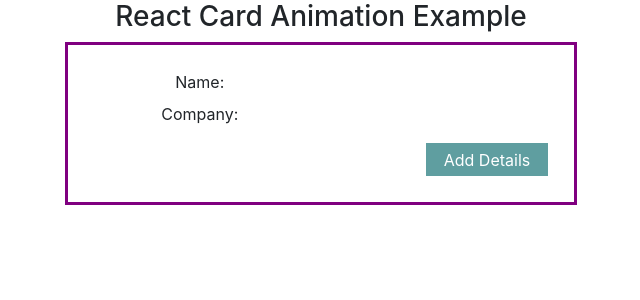
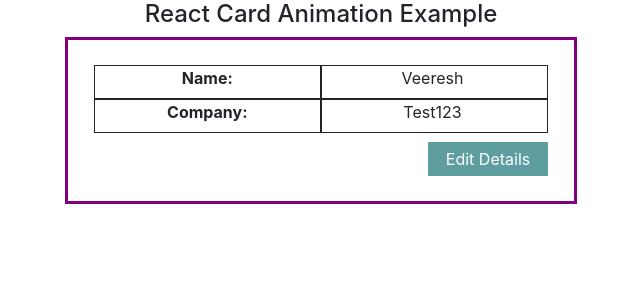
Before and after one commit to Veeresh9211/reactCard, a React (Create React App) app: page / in a window 1280 px wide. Shown: the top 300 px of the page, without its empty margins (319-959 px from the left). Built offline with nearby package versions, Linux system fonts and the light colour scheme.

Commit message:
created seperate components and ui fixes

```diff
--- a/src/App.js
+++ b/src/App.js
@@ -2,9 +2,12 @@ import React, {useState} from 'react';
 import './App.scss';
 import ReactCardFlip from 'react-card-flip';
 import {useFormik} from 'formik';
+import { FrontSide } from './components/frontSide';
+import { BackSide } from './components/backSide';
 
 function App() {
   const [isFlipped, setIsFlipped] = useState(false);
+  const [formData, setFormData] = useState({});
 
   const handleClick = (e) =>{
     e.preventDefault();
@@ -33,75 +36,27 @@ function App() {
     return errors;
   };
 
+  const setInitialValue=(name,company)=>{
+    return{
+      name,
+      company
+    }
+  }
   const formik = useFormik({
-    initialValues: {
-      name: '',
-      company: ''
-    },
+    initialValues: setInitialValue('Veeresh','Test123'),
     validate,
     onSubmit: values => {
+      setFormData(JSON.stringify(values));
       alert(JSON.stringify(values));
     },
   });
-
-
-
+  console.log(formData);
   return (
     <div className="App">
-     <h3>React Card Animation Example</h3>
-     <ReactCardFlip isFlipped={isFlipped} flipDirection="vertical">
-        <div className="frontCard">
-          <div className="row">
-            <div className="col-md-6">
-              <label>Name:</label>
-            </div>
-            <div className="col-md-6">
-              {formik.values.name}
-            </div>
-            <div className="col-md-6">
-              <label>Company:</label>
-            </div>
-            <div className="col-md-6">
-              {formik.values.company}
-            </div>
-
-          </div>
-          <div className="flipButtonFront">
-            {formik.values.name.length > 0 ?
-              <button className="editButton" onClick={(e)=>handleClick(e)}>Edit Details</button> :
-              <button className="editButton" onClick={(e)=>handleClick(e)}>Add Details</button>
-            }
-          </div>
-        </div>
-
-        <div className="backCard">
-          <form onSubmit={formik.handleSubmit}>
-            <label htmlFor="firstName">Name</label>
-            <input
-              id="name"
-              name="name"
-              type="text"
-              onChange={formik.handleChange}
-              value={formik.values.name}
-              className="form-control"
-            />
-            {formik.errors.name ? <div className="errors">{formik.errors.name}</div> : null}
-            <label htmlFor="lastName">Company</label>
-            <input
-              id="company"
-              name="company"
-              type="text"
-              onChange={formik.handleChange}
-              value={formik.values.company}
-              className="form-control"
-            />
-            {formik.errors.company ? <div className="errors">{formik.errors.company}</div> : null}
-            <button className="formSubmit" type="submit">Submit</button>
-          </form>
-          <div className="flipButtonBack">
-            <button className="backButton" onClick={(e)=>handleBack(e)}>Back</button>
-          </div>
-        </div>
+     <h4>React Card Animation Example</h4>
+     <ReactCardFlip isFlipped={isFlipped} flipDirection="horizontal">
+        <FrontSide formik={formik} handleClickRef={handleClick}/>
+        <BackSide formik={formik} handleBackRef={handleBack}/>
       </ReactCardFlip>
     </div>
   );
--- a/src/App.scss
+++ b/src/App.scss
@@ -1,10 +1,8 @@
 .App {
   text-align: center;
-}
-
   .frontCard {
     .row{
-    // margin: 0px;
+      margin: 0px;
     }
     width: 40%;
     margin: auto;
@@ -60,6 +58,9 @@
     }
   }
 
+}
+
+//For Mobile CSS
 @media only screen and (max-width: 770px) {
   .flipButtonFront{
     margin-top: 15% !important;
--- /dev/null
+++ b/src/components/backSide.jsx
@@ -0,0 +1,37 @@
+import React from 'react';
+
+export const BackSide = ({formik, handleBackRef}) =>{
+    return(
+        <div className="backCard">
+          <form onSubmit={formik.handleSubmit}>
+            <label htmlFor="firstName">Name</label>
+            <input
+              id="name"
+              name="name"
+              type="text"
+              onChange={formik.handleChange}
+              onBlur={formik.handleBlur}
+              value={formik.values.name}
+              className="form-control"
+            />
+            {formik.touched.name && formik.errors.name ? <div className="errors">{formik.errors.name}</div> : null}
+
+            <label htmlFor="lastName">Company</label>
+            <input
+              id="company"
+              name="company"
+              type="text"
+              onChange={formik.handleChange}
+              onBlur={formik.handleBlur}
+              value={formik.values.company}
+              className="form-control"
+            />
+            {formik.touched.company && formik.errors.company ? <div className="errors">{formik.errors.company}</div> : null}
+            <button className="formSubmit" type="submit">Submit</button>
+          </form>
+          <div className="flipButtonBack">
+            <button className="backButton" onClick={(e)=>handleBackRef(e)}>Back</button>
+          </div>
+        </div>
+    )
+}
--- /dev/null
+++ b/src/components/frontSide.jsx
@@ -0,0 +1,28 @@
+import React from 'react';
+
+export const FrontSide = ({formik, handleClickRef}) =>{
+    return(
+        <div className="frontCard">
+          <div className="row">
+            <div className="col-sm-6">
+              <b><label>Name:</label></b>
+            </div>
+            <div className="col-sm-6">
+             {formik.values.name}&nbsp;
+            </div>
+            <div className="col-sm-6">
+              <b><label>Company:</label></b>
+            </div>
+            <div className="col-sm-6">
+              {formik.values.company}&nbsp;
+            </div>
+          </div>
+          <div className="flipButtonFront">
+            {formik.values.name.length > 0 ?
+              <button className="editButton" onClick={(e)=>handleClickRef(e)}>Edit Details</button> :
+              <button className="editButton" onClick={(e)=>handleClickRef(e)}>Add Details</button>
+            }
+          </div>
+        </div>
+    )
+}
```
Lines whose indentation alone changed are shown as unchanged.
